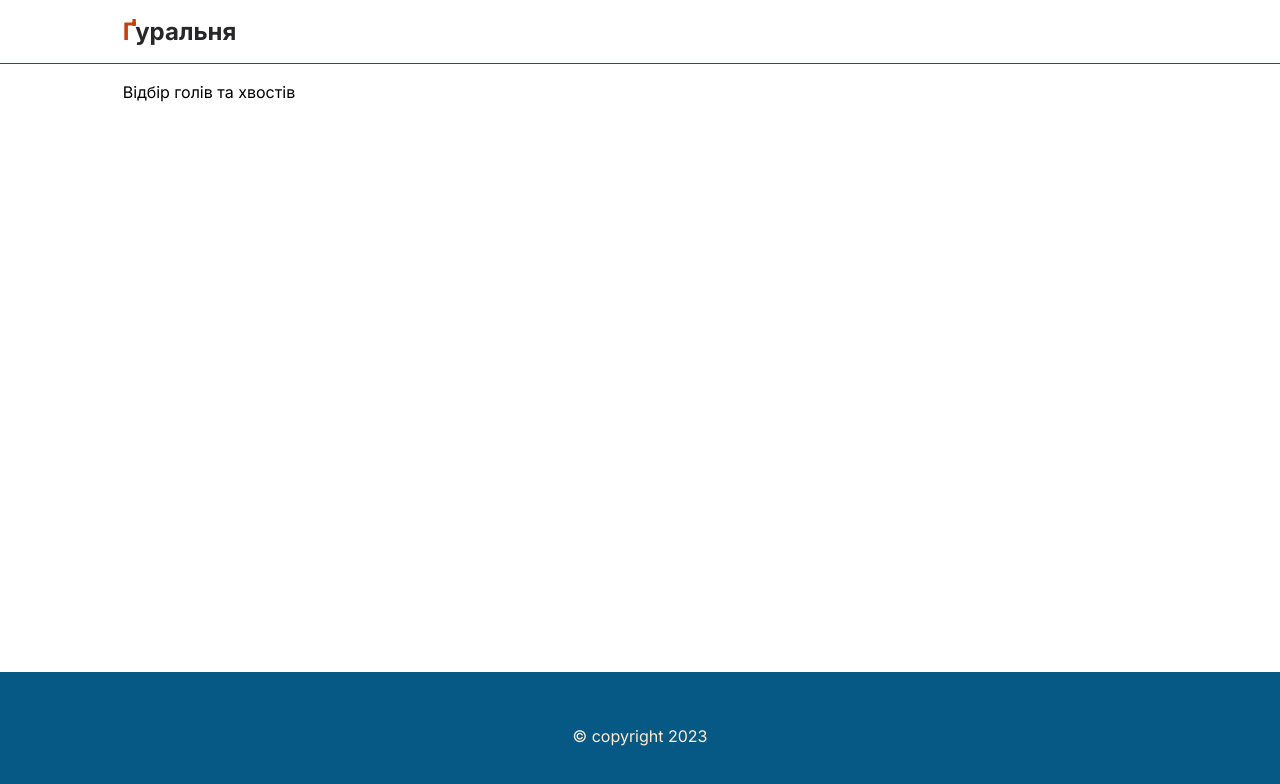
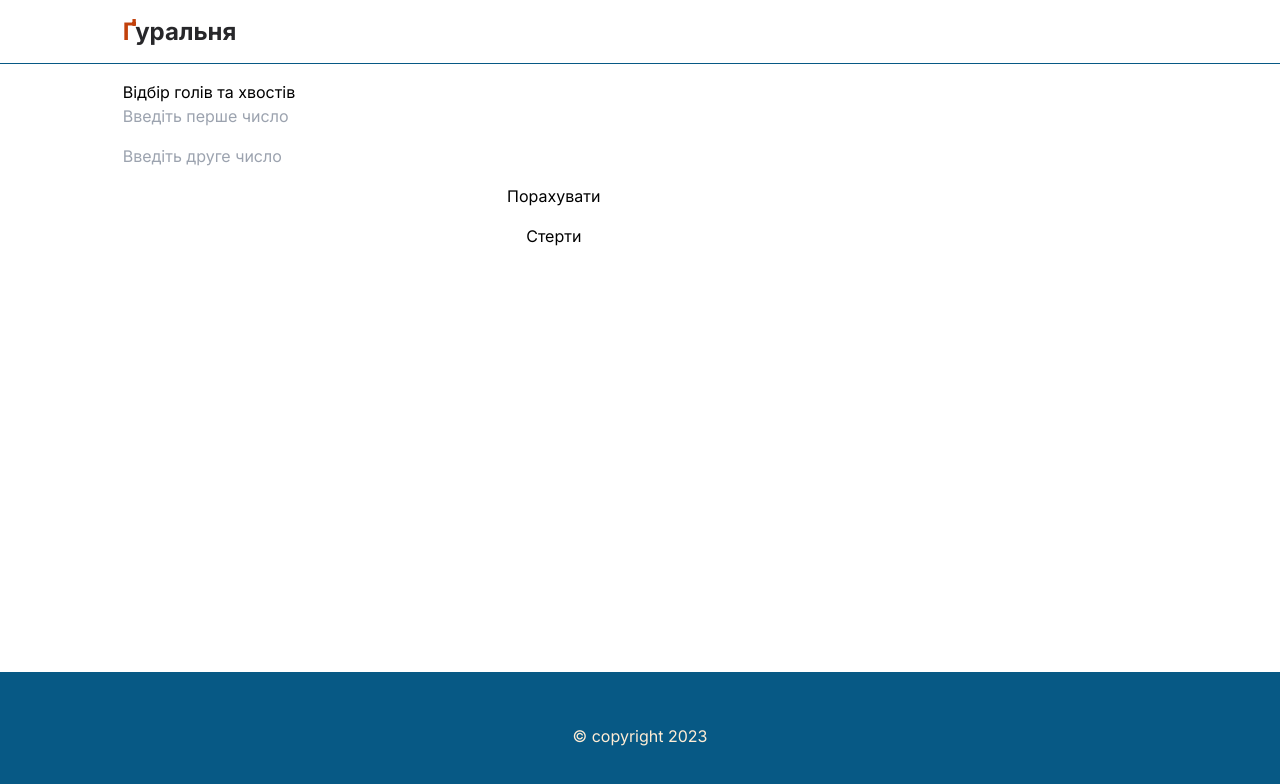
Before and after one commit to idrahoner/distillery-calculator, a Next.js app: page /selection-heads-and-tails in a window 1280 px wide. Shown: the top 784 px of the page. Built offline with nearby package versions, Linux system fonts and the light colour scheme.

Commit message:
Return form

```diff
--- a/src/app/selection-heads-and-tails/page.tsx
+++ b/src/app/selection-heads-and-tails/page.tsx
@@ -1,10 +1,10 @@
-// import Form from '@/src/components/Form';
+import Form from '@/src/components/Form';
 
 export default function SelectionHeadsAndTails() {
   return (
     <>
       <h1>Відбір голів та хвостів</h1>
-      {/* <Form /> */}
+      <Form />
     </>
   );
 }
```
